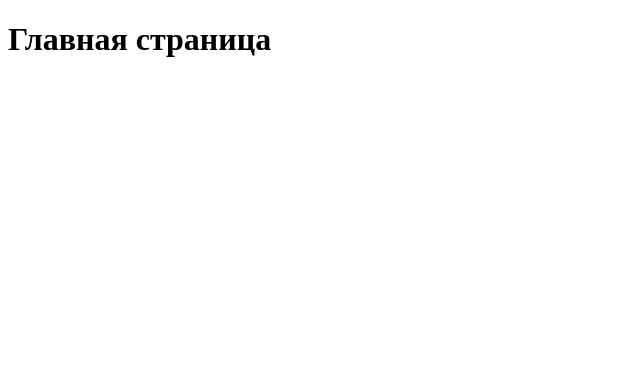
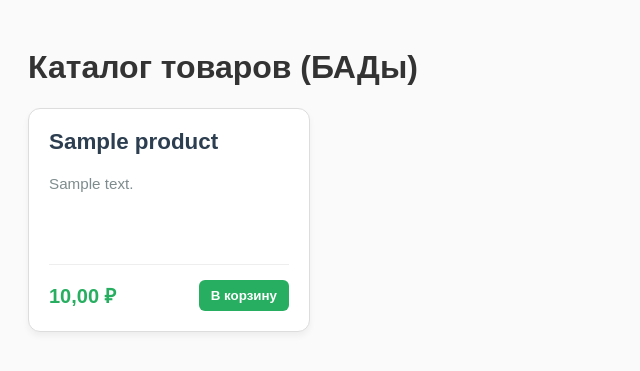
Before and after one commit to haritonov27081994-dev/project2, a Django app: page / in a window 1280 px wide. Shown: the top 371 px of the page, without its empty margins (0-640 px from the left). Run offline with Django 5.2, Linux system fonts and the light colour scheme; tables that the repository leaves empty hold one stand-in row (values such as "Sample post").

Commit message:
Добавить функционал отображения главной страницы

```diff
--- a/apps/products/templates/products/index.html
+++ b/apps/products/templates/products/index.html
@@ -5,7 +5,26 @@
   <meta name="viewport" content="width=device-width, initial-scale=1.0">
   <title>Магазин БАДов</title>
 </head>
-<body>
-  <h1>Главная страница</h1>
+<body style="font-family: Arial, sans-serif; padding: 20px; background-color: #fafafa; color: #333;">
+  <h1>Каталог товаров (БАДы)</h1>
+
+  {% if products %}
+    <div style="display: flex; gap: 20px; flex-wrap: wrap;">
+      {% for product in products %}
+        <div style="border: 1px solid #ddd; padding: 20px; border-radius: 12px; width: 240px; background-color: white; box-shadow: 0 4px 6px rgba(0,0,0,0.05); display: flex; flex-direction: column; justify-content: space-between;">
+          <div>
+            <h2 style="margin-top: 0; color: #2c3e50; font-size: 1.4em;">{{ product.title }}</h2>
+            <p style="color: #7f8c8d; font-size: 0.95em; line-height: 1.4; min-height: 60px;">{{ product.description }}</p>
+          </div>
+          <div style="margin-top: 15px; border-top: 1px solid #eee; padding-top: 15px; display: flex; justify-content: space-between; align-items: center;">
+            <span style="font-weight: bold; color: #27ae60; font-size: 1.25em;">{{ product.price }} ₽</span>
+            <button style="background-color: #27ae60; color: white; border: none; padding: 8px 12px; border-radius: 6px; cursor: pointer; font-weight: bold;">В корзину</button>
+          </div>
+        </div>
+      {% endfor %}
+    </div>
+  {% else %}
+    <p style="color: #7f8c8d; font-size: 1.1em;">В магазине пока нет товаров. Загляните позже или добавьте их через админку!</p>
+  {% endif %}
 </body>
 </html>
--- a/apps/products/views.py
+++ b/apps/products/views.py
@@ -1,4 +1,7 @@
 from django.shortcuts import render
+from .models import Product
+
 
 def home_page_view(request):
-    return render(request, template_name='products/index.html')
+    products = Product.objects.all()
+    return render(request, template_name='products/index.html', context={'products': products})
```
